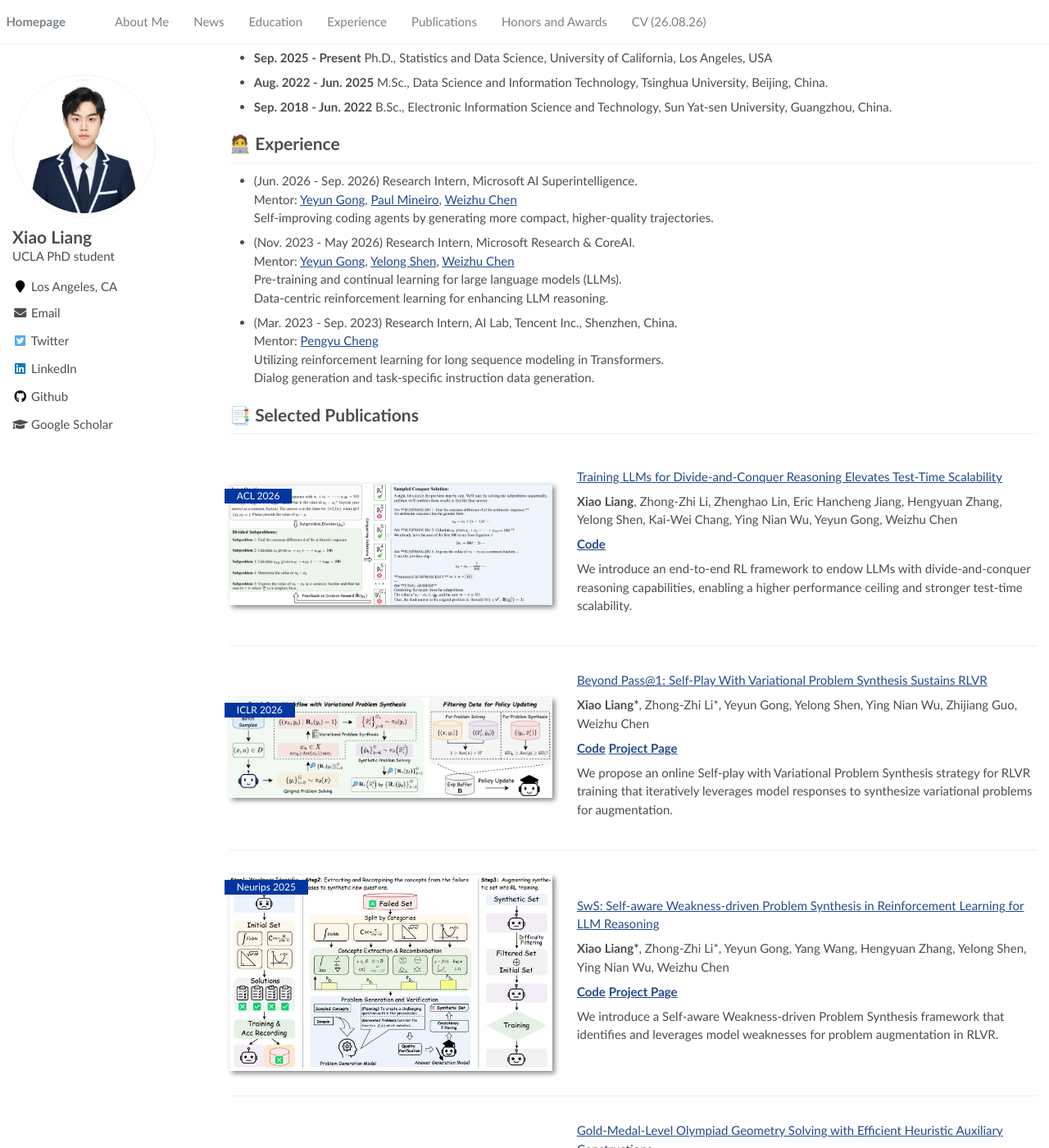
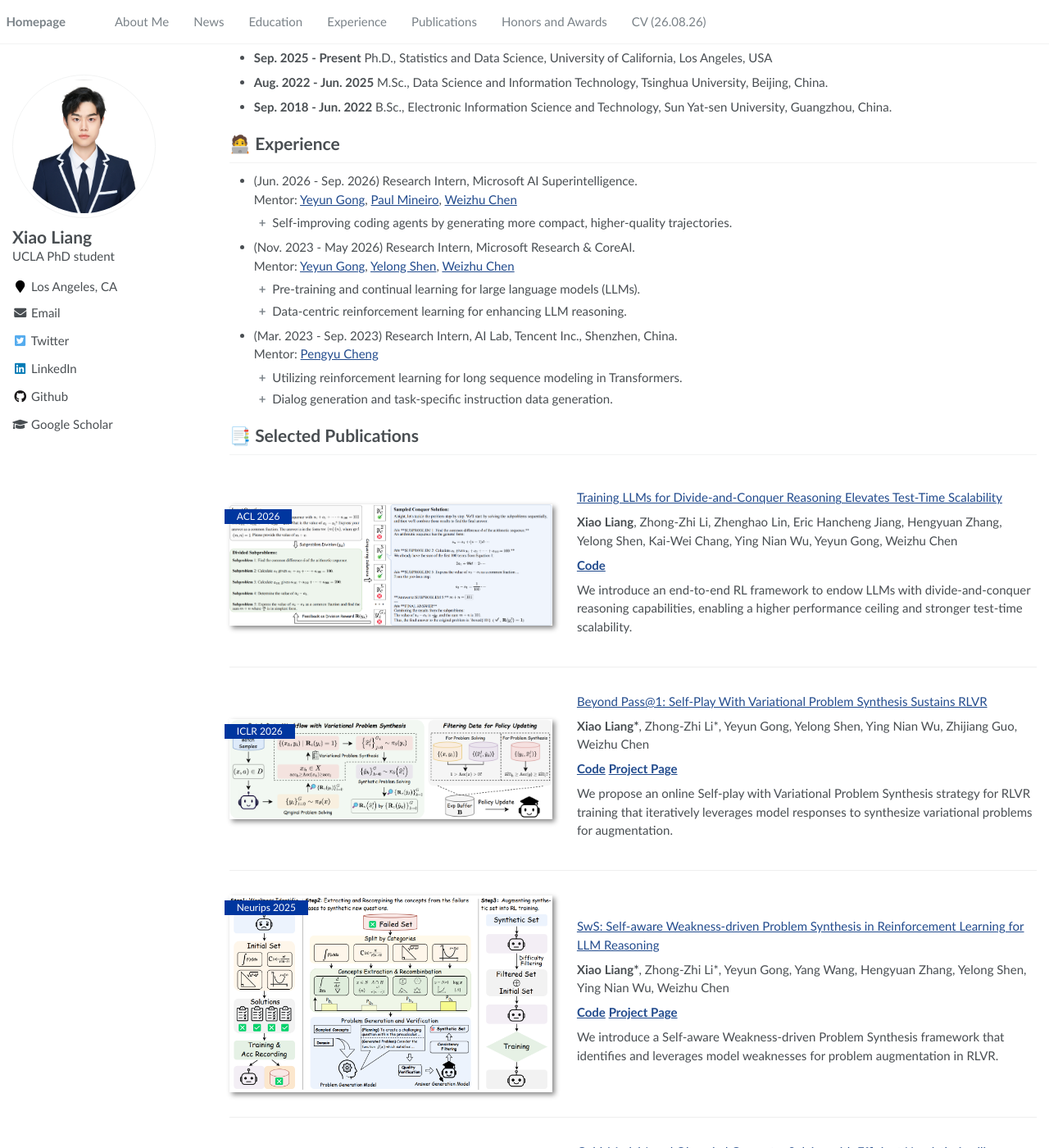
Before and after one commit to MasterVito/MasterVito.github.io, a Jekyll site: the page built from _pages/about.md, in a window 1280 px wide and 1400 px high, scrolled down 477 px. Shown: the whole window at 82% size. Built offline with Jekyll 4.4.1, drawn with Linux system fonts in a browser that asks for light colours.

Commit message:
Experience: render task lines as nested list with + markers
Co-Authored-By: Claude Opus 5 <noreply@anthropic.com>
Claude-Session: https://claude.ai/code/session_0147V7ycVkk15Bn1WDxaAcwz

```diff
--- a/_pages/about.md
+++ b/_pages/about.md
@@ -47,17 +47,17 @@ redirect_from:
 # 🧑‍💻 Experience
 - (Jun. 2026 - Sep. 2026) Research Intern, Microsoft AI Superintelligence.
 <br> Mentor: [Yeyun Gong](https://scholar.google.com/citations?user=piUkwMYAAAAJ&hl=en), [Paul Mineiro](https://scholar.google.com/citations?user=pl-qLQwAAAAJ&hl=en), [Weizhu Chen](https://scholar.google.com/citations?user=LG_E-4EAAAAJ&hl=en)
-<br> Self-improving coding agents by generating more compact, higher-quality trajectories.
+  + Self-improving coding agents by generating more compact, higher-quality trajectories.
 
 - (Nov. 2023 - May 2026) Research Intern, Microsoft Research & CoreAI.
 <br> Mentor: [Yeyun Gong](https://scholar.google.com/citations?user=piUkwMYAAAAJ&hl=en), [Yelong Shen](https://scholar.google.com/citations?user=S6OFEFEAAAAJ&hl=en), [Weizhu Chen](https://scholar.google.com/citations?user=LG_E-4EAAAAJ&hl=en)
-<br> Pre-training and continual learning for large language models (LLMs).
-<br> Data-centric reinforcement learning for enhancing LLM reasoning.
+  + Pre-training and continual learning for large language models (LLMs).
+  + Data-centric reinforcement learning for enhancing LLM reasoning.
 
 - (Mar. 2023 - Sep. 2023) Research Intern, AI Lab, Tencent Inc., Shenzhen, China.
 <br> Mentor: [Pengyu Cheng](https://linear95.github.io/)
-<br> Utilizing reinforcement learning for long sequence modeling in Transformers.
-<br> Dialog generation and task-specific instruction data generation.
+  + Utilizing reinforcement learning for long sequence modeling in Transformers.
+  + Dialog generation and task-specific instruction data generation.
 
 <div style="margin-top: 15px;"></div>
 
--- a/assets/css/main.scss
+++ b/assets/css/main.scss
@@ -107,3 +107,22 @@ h1:before, .anchor:before {
     background-color: #00369f;
     font-size: .8em;
 }
+/* Experience 条目下的任务列表：以 "+" 作为标记 */
+.page__content li ul {
+    list-style: none;
+    padding-inline-start: 1.5em;
+    margin-block-start: 0.4em;
+}
+
+.page__content li ul > li {
+    position: relative;
+    margin-bottom: 0.25em;
+}
+
+.page__content li ul > li::before {
+    content: "+";
+    position: absolute;
+    left: -1.1em;
+    color: #7a8288;
+    font-weight: 700;
+}
```
